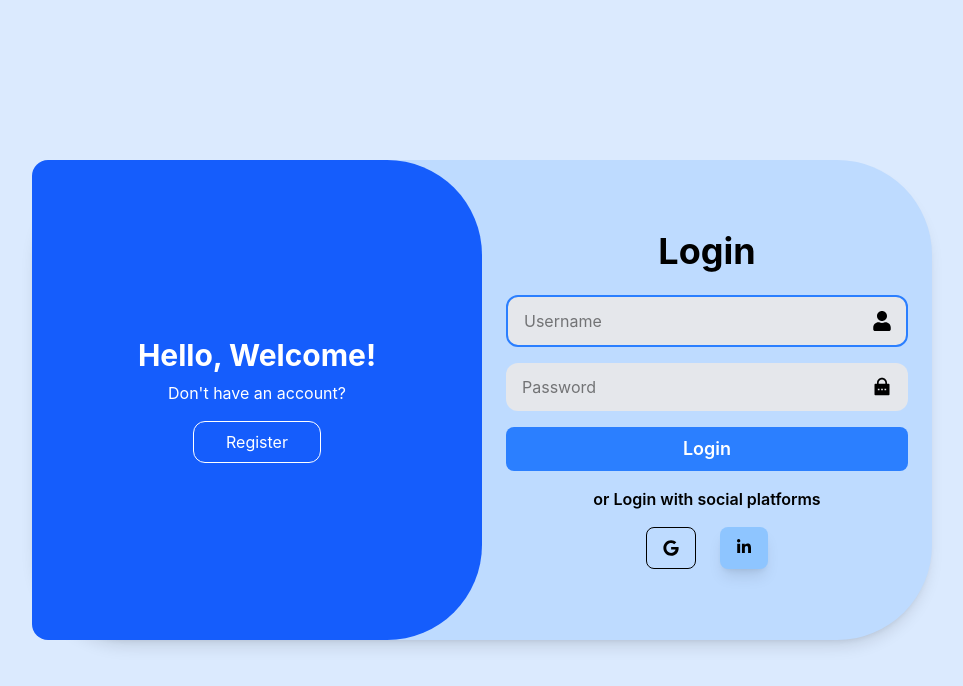
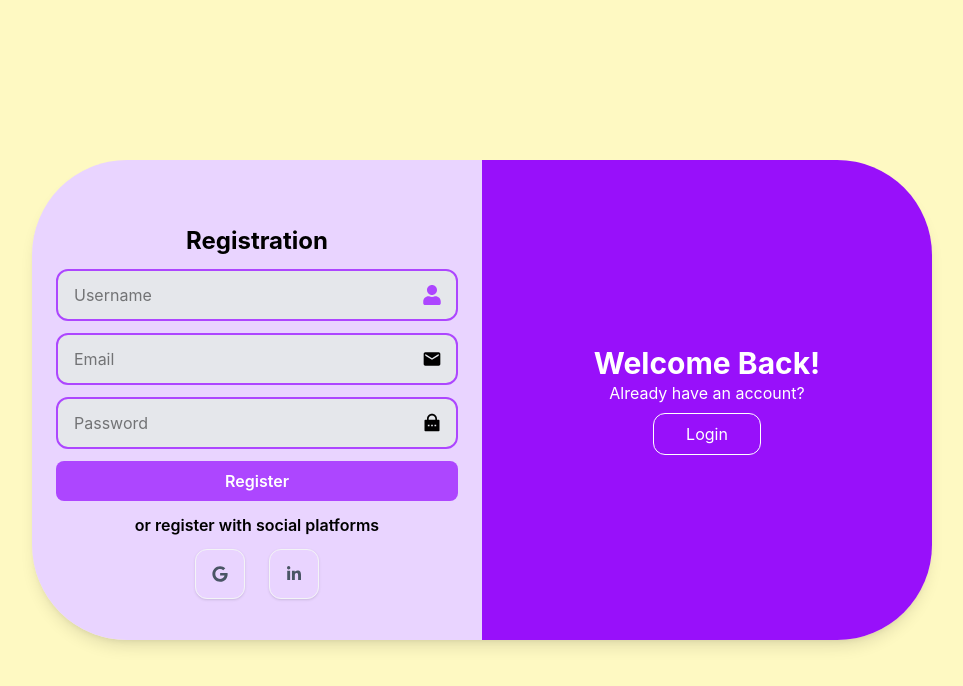
Before and after one commit to khanarshiya0709/Ai-interview-system, a React (Vite) app: page /signUp in a window 1280 px wide. Shown: the top 686 px of the page, without its empty margins (158-1121 px from the left). Built offline with nearby package versions, Linux system fonts and the light colour scheme.

Commit message:
add panel in my sign up and login page in desktop

```diff
--- a/src/App.jsx
+++ b/src/App.jsx
@@ -1,14 +1,26 @@
-import { Routes, Route } from "react-router-dom";
-import Landing from "./pages/Landing";
-import Auth from "./pages/Auth";
+// import { Routes, Route } from "react-router-dom";
+// import Landing from "./pages/Landing";
+// import Auth from "./pages/Auth";
+
+// function App() {
+//   return (
+//     <Routes>
+//       <Route path='/' element={<Landing />} />
+//       <Route path='signUp' element={<Auth />} />
+//     </Routes>
+//   )
+// }
+
+// export default App;
+
+import AuthPage from './components/AuthPage';
 
 function App() {
   return (
-    <Routes>
-      <Route path='/' element={<Landing />} />
-      <Route path='signUp' element={<Auth />} />
-    </Routes>
-  )
+    <div className="App">
+      <AuthPage />
+    </div>
+  );
 }
 
 export default App;
--- /dev/null
+++ b/src/components/AuthPage.jsx
@@ -0,0 +1,184 @@
+import React, { useState } from "react";
+import { FaUser, FaGoogle, FaLinkedinIn } from "react-icons/fa";
+import { MdEmail } from "react-icons/md";
+import { RiLockPasswordFill } from "react-icons/ri";
+
+const AuthPage = () => {
+
+    const [isLogin, setIsLogin] = useState(false);
+
+    return (
+        <div className="min-h-screen flex items-center justify-center bg-yellow-100">
+
+            {/* ==== card === */}
+
+            <div className="relative w-[90%] max-w-[900px]  sm:h-[480px] overflow-hidden rounded-[95px] shadow-lg flex flex-col sm:flex-row">
+
+                {/* ================= SIGNUP FORM ================= */}
+
+                <div className={`bg-purple-200 w-full sm:w-2/4 flex flex-col gap-3 p-6 justify-center transition-all duration-700 ${isLogin ? "translate-x-full opacity-0" : ""}`}>
+
+                    <h1 className="font-bold text-2xl text-center sm:pt-6">
+                        Registration
+                    </h1>
+
+                    <div className="relative">
+                        <input
+                            type="text"
+                            placeholder="Username"
+                            className="bg-gray-200 rounded-xl px-4 py-3 w-full border-2 border-purple-500 focus:outline-none focus:border-purple-500 hover:border-black"
+                        />
+                        <span className="absolute right-4 top-1/2 -translate-y-1/2 text-xl text-purple-500">
+                            <FaUser />
+                        </span>
+                    </div>
+
+                    <div className="relative">
+                        <input
+                            type="email"
+                            placeholder="Email"
+                            className="bg-gray-200 rounded-xl px-4 py-3 w-full border-2 border-purple-500 focus:outline-none focus:border-purple-500 hover:border-black"
+                        />
+                        <span className="absolute right-4 top-1/2 -translate-y-1/2 text-xl">
+                            <MdEmail />
+                        </span>
+                    </div>
+
+                    <div className="relative">
+                        <input
+                            type="password"
+                            placeholder="Password"
+                            className="bg-gray-200 rounded-xl px-4 py-3 w-full border-2 border-purple-500 focus:outline-none focus:border-purple-500 hover:border-black"
+                        />
+                        <span className="absolute right-4 top-1/2 -translate-y-1/2 text-xl">
+                            <RiLockPasswordFill />
+                        </span>
+                    </div>
+
+                    <button className="bg-purple-500 rounded-lg py-2 text-white font-semibold">
+                        Register
+                    </button>
+
+                    <p className="text-center font-semibold">
+                        or register with social platforms
+                    </p>
+
+                    <div className='flex justify-center gap-6 '>
+                        <a className='p-4 border border-gray-100 rounded-xl shadow-sm hover:shadow-md hover:bg-purple-300 transition-all text-gray-600 '>
+                            <FaGoogle />
+                        </a>
+                        <a className='p-4 border border-gray-100 rounded-xl shadow-sm hover:shadow-md hover:bg-white transition-all text-gray-600 '>
+                            <FaLinkedinIn />
+                        </a>
+                    </div>
+
+                </div>
+
+                {/* ================= LOGIN FORM ================= */}
+
+                <div className={`bg-blue-200 w-full sm:w-2/4 flex flex-col gap-4 p-6 justify-center transition-all duration-700 z-10 ${isLogin ? "" : "sm:translate-x-full opacity-0 "}`}>
+                    <h1 className="font-bold text-2xl sm:text-4xl text-center mb-2">
+                        Login
+                    </h1>
+
+                    <div className="relative">
+                        <input
+                            type="text"
+                            placeholder="Username"
+                            className="bg-gray-200 rounded-xl px-4 py-3 w-full border-2 border-blue-500 focus:outline-none focus:border-purple-500 hover:border-black"
+                        />
+                        <span className="absolute right-4 top-1/2 -translate-y-1/2 text-xl">
+                            <FaUser />
+                        </span>
+                    </div>
+
+                    <div className="relative">
+                        <input
+                            type="password"
+                            placeholder="Password"
+                            className="bg-gray-200 rounded-xl px-4 py-3 w-full border-2 border-blue-500 focus:outline-none focus:border-purple-500 hover:border-black"
+                        />
+                        <span className="absolute right-4 top-1/2 -translate-y-1/2 text-xl">
+                            <RiLockPasswordFill />
+                        </span>
+                    </div>
+
+                    <button className="bg-blue-500 rounded-lg py-2 text-white font-semibold">
+                        Login
+                    </button>
+
+                    <p className="text-center font-semibold">
+                        or Login with social platforms
+                    </p>
+
+                    <div className='flex justify-center gap-6  '>
+                        <a className="flex items-center justify-center p-4 border border-gray-100 rounded-xl shadow-sm hover:shadow-md hover:bg-purple-300 transition-all text-gray-600">                            <FaGoogle />
+                        </a>
+                        <a className='p-4 border border-gray-100 rounded-xl shadow-sm hover:shadow-md  transition-all text-gray-600 '>
+                            <FaLinkedinIn />
+                        </a>
+                    </div>
+
+
+                </div>
+
+
+                {/* ================= SLIDING PANEL ================= */}
+
+                <div
+                    className={`
+          absolute  sm:w-2/4 w-full h-[200px] sm:h-full
+          bg-purple-600 text-white flex flex-col items-center justify-center
+          transition-[left] duration-700
+
+          ${isLogin
+                            ? "sm:left-0 "
+                            : "sm:left-1/2 "}
+          `}
+                >
+
+                    {!isLogin ? (
+                        <>
+                            <h1 className="text-2xl lg:text-3xl font-bold">
+                                Welcome Back!
+                            </h1>
+
+                            <p className="pb-2">
+                                Already have an account?
+                            </p>
+
+                            <button
+                                onClick={() => setIsLogin(true)}
+                                className="border border-white rounded-xl px-8 py-2 hover:scale-105 transition"
+                            >
+                                Login
+                            </button>
+                        </>
+                    ) : (
+                        <>
+                            <h1 className="font-bold text-2xl lg:text-3xl">
+                                Hello, Welcome!
+                            </h1>
+
+                            <p className="pb-2">
+                                Don't have an account?
+                            </p>
+
+                            <button
+                                onClick={() => setIsLogin(false)}
+                                className="border border-white rounded-xl px-8 py-2 hover:scale-105 transition"
+                            >
+                                Register
+                            </button>
+                        </>
+                    )}
+
+                </div>
+
+            </div>
+
+        </div >
+    );
+};
+
+export default AuthPage;
```
